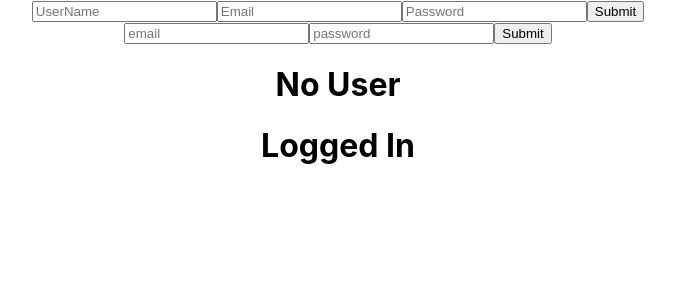
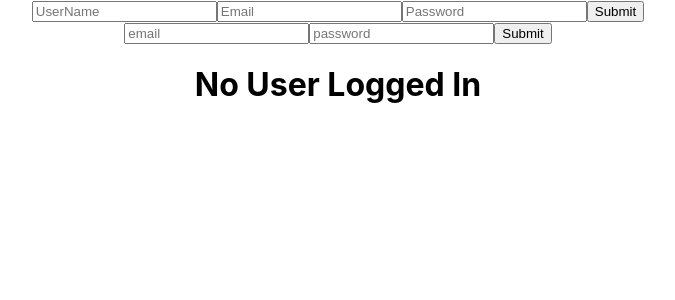
Before and after one commit to rosindubh/rest-jwt, a React (Create React App) app in the folder rest-jwt/: page / in a window 1280 px wide. Shown: the top 300 px of the page, without its empty margins (302-977 px from the left). Built offline with nearby package versions, Linux system fonts and the light colour scheme.

Commit message:
add user and login working OK

```diff
--- a/rest-jwt/src/App.js
+++ b/rest-jwt/src/App.js
@@ -4,12 +4,14 @@ import React, {useState} from "react";
 import { fetchRequest, login } from './utils';
 import { Login } from "./components/login"
 import { SignUp } from './components/signUp';
+// import { Notes } from "./components/notes";
 
 const App = ()=> {
   const [userName, setUserName] = useState();
   const [email, setEmail] = useState();
   const [pass, setPass] = useState();
   const [data, setData] = useState();
+  // const [arr, SetArr] = useState([]);
 
   const submitHandler = (e) => {
     e.preventDefault();
@@ -27,8 +29,10 @@ const App = ()=> {
     <div className="App">
       <SignUp setUserName={setUserName} setEmail={setEmail} setPass={setPass} submitHandler={submitHandler} />
       <Login setPass={setPass} setEmail={setEmail} loginHandler={loginHandler} />
-      <h1>{data ? data.name: 'No User'}</h1>
-      <h1>Logged In</h1>
+      <h1>{data ? data.name: 'No User Logged In'}</h1>
+      {/* <Notes title="Note 1"/> */}
+      {/* <h1>{note}</h1> */}
+
     </div>
   );
 }
--- /dev/null
+++ b/rest-jwt/src/components/notes/index.js
@@ -0,0 +1,11 @@
+import React from "react";
+
+export const Notes = ({title, content}) => {
+
+    return(
+        <div>
+            <h2>{title}</h2>
+            <p>{content}</p>
+        </div>
+    )
+}
--- a/rest-jwt/src/utils/index.js
+++ b/rest-jwt/src/utils/index.js
@@ -31,6 +31,7 @@ export const login = async (email, pass, setter) => {
         console.log(response) //output to console for testing purposes
         const data = await response.json();
         console.log(`${data.user.name} has logged in`)
+        localStorage.setItem("myToken", data.token)
         setter(data.user)
     } catch (error) {
         console.log(error, "AN ERROR OCCURED in login FRONTEND, check username and password")
```
Also changed, not shown: rest-jwt/src/components/notes/index.css (added).
